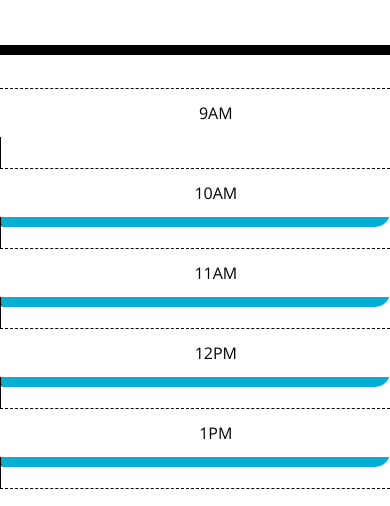
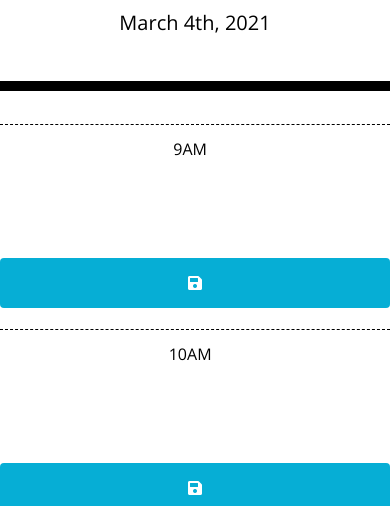
Before and after one commit to snbarnhouse/work_day_scheduler, a plain HTML site: page index.html in a window 390 px wide. Shown: the part 256-762 px from the top of the page. Drawn offline with nearby package versions, Linux system fonts and the light colour scheme.

Commit message:
Added date and responsiveness.

```diff
--- a/index.html
+++ b/index.html
@@ -135,5 +135,6 @@
 
     <script src="https://cdnjs.cloudflare.com/ajax/libs/jquery/3.2.1/jquery.min.js"></script>
     <script src="https://cdnjs.cloudflare.com/ajax/libs/moment.js/2.24.0/moment.min.js"></script>
+    <script src= "script.js"></script>
   </body>
 </html>
--- a/script.js
+++ b/script.js
@@ -1,3 +1,3 @@
 //display current date and time
-var currentDate = moment().format("MMMM Do YYYY, h:mm:ss a");
+var currentDate = moment().format("MMMM Do, YYYY");
 $("#currentDay").html(currentDate);
--- a/style.css
+++ b/style.css
@@ -71,3 +71,26 @@ body {
     font-size: 20px;
     transition: all .3s ease-in-out;
   }
+
+  /*media queries for responsiveness*/
+  @media screen and (max-width: 768px), screen and (max-width: 575px) {
+    textarea {
+      min-height: 85px;
+      border: 0;
+    }
+
+    .row {
+      margin-top: 20px;
+      height: auto;
+    }
+
+    .saveBtn {
+      border-radius: 0.25rem;
+      height: 50px;
+      border: 0;
+    }
+    .hour {
+      padding-right: 17%;
+    }
+
+  }
```
